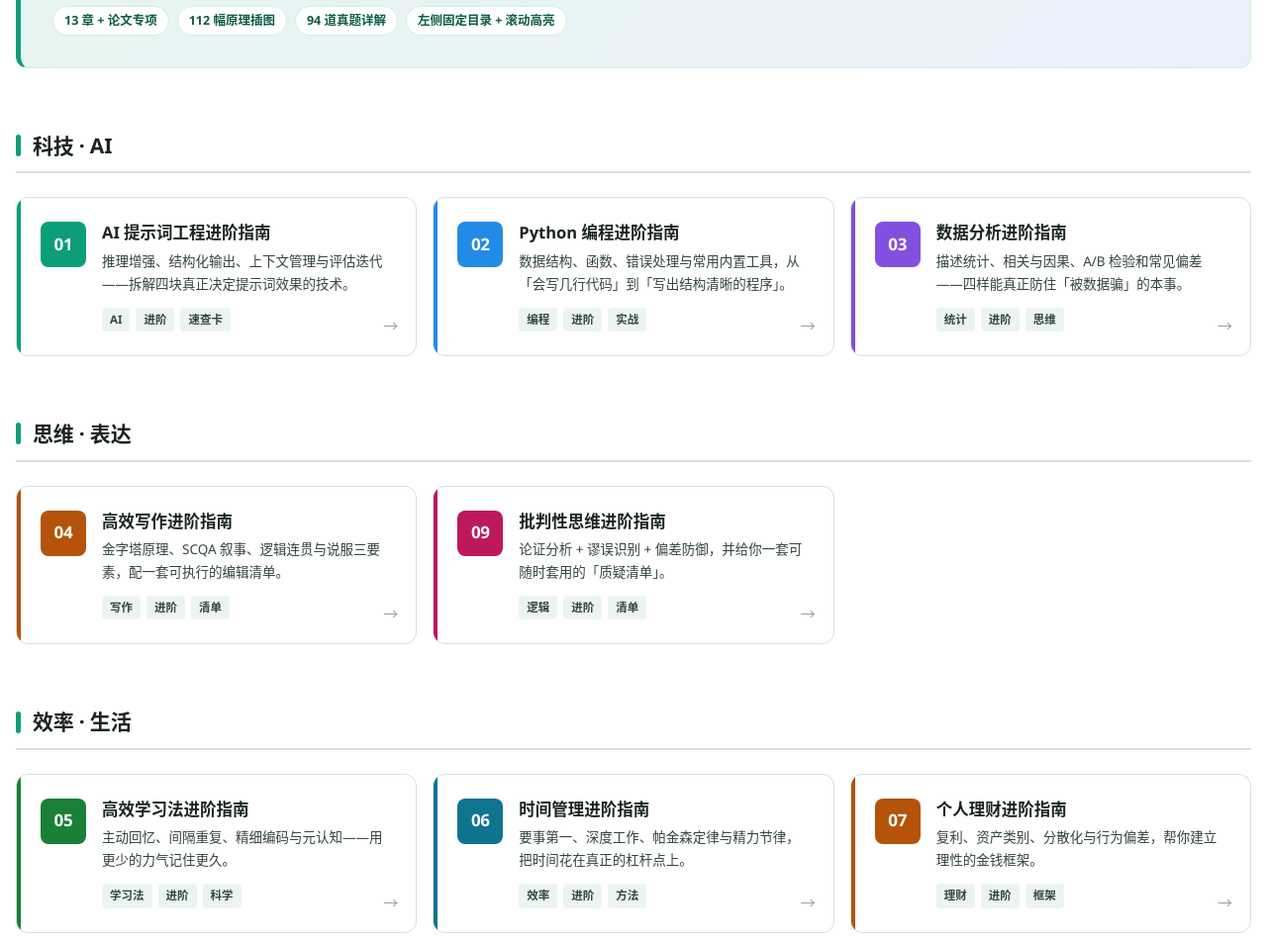
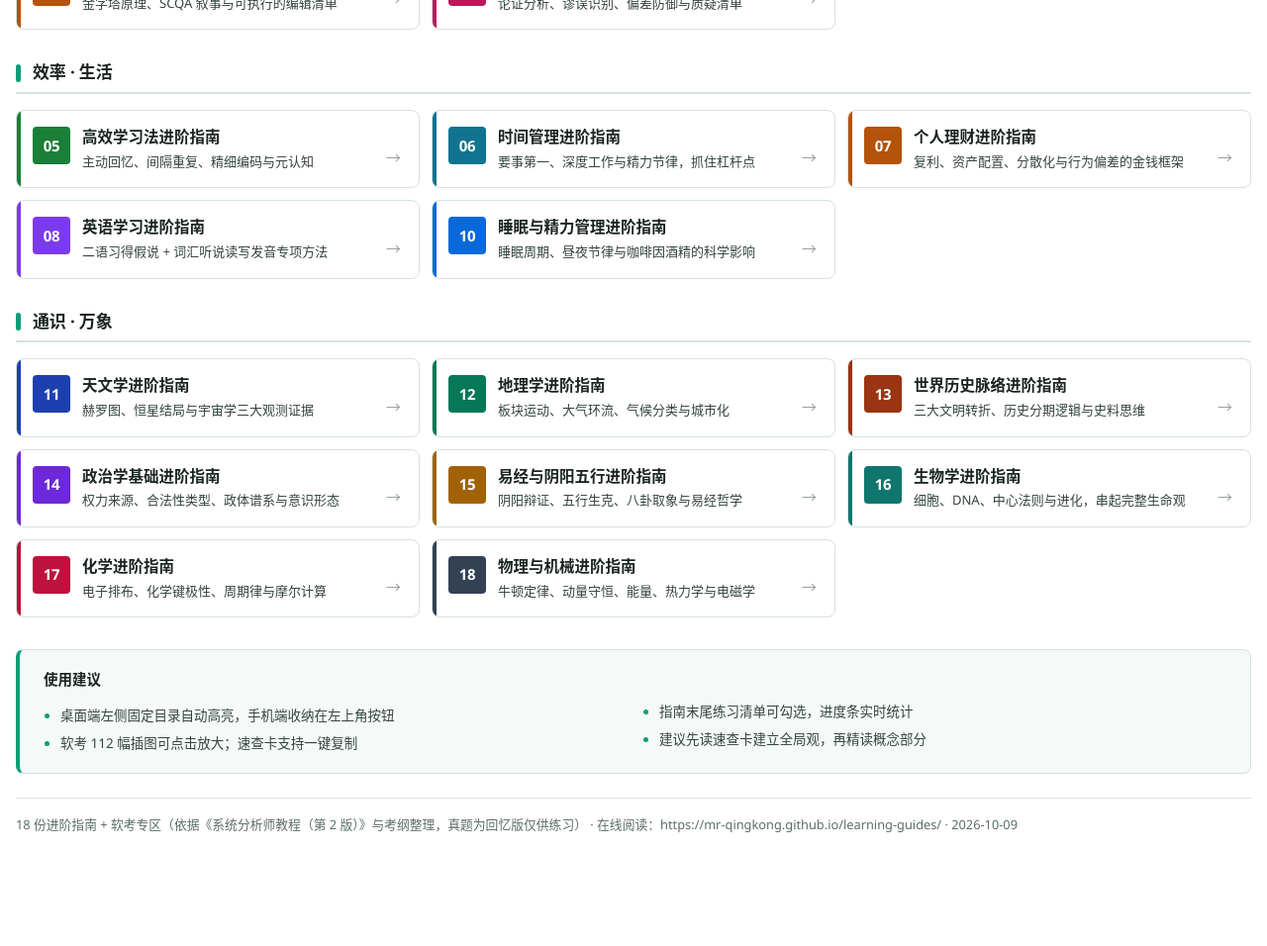
Before and after one commit to Mr-Qingkong/learning-guides, a plain HTML site: page index.html in a window 1280 px wide. Shown: the part 672-1628 px from the top of the page at 99% size. After the commit the page ends 1581 px from the top, so only its background shows below. Drawn offline with Linux system fonts and the light colour scheme.

Commit message:
hub: compact layout to minimize scrolling

```diff
--- a/_shared/style.css
+++ b/_shared/style.css
@@ -340,6 +340,34 @@ body.nav-open .sidebar-scrim { display: block; }
 /* 目录页更宽以铺满屏幕；指南页保持阅读友好的 1180px */
 body.hub-page .page__content,
 body.hub-page .report-intro__surface { max-width: 1380px; }
+
+/* —— 首页紧凑化：减少滚动 —— */
+body.hub-page { padding-top: 1.25rem; }
+body.hub-page .report-intro__surface { padding: var(--space-5) var(--space-6); }
+body.hub-page .report-intro h1 { font-size: clamp(22px, 2.6vw, 30px); }
+body.hub-page .report-intro__summary { margin-top: var(--space-2); font-size: 14.5px; line-height: 1.7; }
+body.hub-page .intro-meta { margin-top: var(--space-3); }
+body.hub-page .intro-meta span { font-size: 12px; padding: 3px 10px; }
+body.hub-page .featured { margin-top: 0; padding: var(--space-4) var(--space-5); border-left-width: 4px; }
+body.hub-page .featured h3 { font-size: 17px; }
+body.hub-page .featured .f-sub { font-size: 12.5px; margin-top: 2px; }
+body.hub-page .featured .f-logo { width: 42px; height: 42px; font-size: 18px; }
+body.hub-page .featured .f-meta { margin-top: var(--space-3); }
+body.hub-page .featured .f-meta span { font-size: 11.5px; padding: 2px 9px; }
+body.hub-page main section { margin-top: var(--space-6); }
+body.hub-page main section > h2 { font-size: 17px; padding-bottom: var(--space-2); margin-bottom: var(--space-4); }
+body.hub-page main section > h2 .bar { height: 18px; }
+body.hub-page .ch-grid { gap: var(--space-3); }
+body.hub-page .ch { padding: var(--space-4); gap: var(--space-3); border-radius: var(--radius-md); }
+body.hub-page .ch__no { width: 38px; height: 38px; font-size: 15px; border-radius: var(--radius-sm); }
+body.hub-page .ch__name { font-size: 15.5px; }
+body.hub-page .ch__desc { font-size: 13px; margin-top: 4px; line-height: 1.55; }
+body.hub-page .tips { margin-top: var(--space-6); padding: var(--space-4) var(--space-5); }
+body.hub-page .tips h3 { font-size: 14.5px; margin-bottom: var(--space-2); }
+body.hub-page .tips ul { columns: 2; column-gap: var(--space-6); margin-left: 1.1em; }
+body.hub-page .tips li { margin: 4px 0; break-inside: avoid; font-size: 13.5px; }
+body.hub-page footer { margin-top: var(--space-5); padding-top: var(--space-4); }
+body.hub-page footer .footnote { margin-top: 0; line-height: 1.7; }
 .hub-stats { display: grid; grid-template-columns: repeat(4, 1fr); gap: var(--space-3); margin-top: var(--space-7); }
 .hub-stat { background: var(--bg2); border: 1px solid var(--rule); border-radius: var(--radius-md); padding: var(--space-4); text-align: center; }
 .hub-stat b { display: block; font-size: 26px; font-weight: 700; color: var(--accent); line-height: 1.2; }
@@ -406,6 +434,8 @@ main section > h2 .bar { flex: none; width: 5px; height: 22px; background: var(-
   .report-intro__surface { padding: var(--space-5); }
   .grid-2, .grid-3, .compare, .ch-grid { grid-template-columns: 1fr; }
   main section > h2 { flex-wrap: wrap; font-size: 19px; }
+  body.hub-page main section > h2 { font-size: 16px; }
+  body.hub-page .tips ul { columns: 1; }
   table { font-size: 13px; }
   th, td { padding: 7px 9px; }
   .featured::after { display: none; }
--- a/index.html
+++ b/index.html
@@ -12,14 +12,13 @@
     <header class="report-intro">
       <div class="report-intro__surface">
         <div class="report-intro__content">
-          <span class="kicker">LEARNING GUIDES · 学习指南合集</span>
           <h1>十八份跨领域进阶学习指南 + 软考专区</h1>
-          <p class="report-intro__summary">从 AI、编程、数据分析，到天文地理、历史政治、生物化学与物理机械——每份指南都含核心概念精讲、速记表格、可复制的速查卡和可勾选的练习清单。外加一套完整的「系统分析师（软考）考点精讲」专区：13 章逐条讲透概念、112 幅原理插图、94 道真题详解。</p>
+          <p class="report-intro__summary">从 AI、编程到天文地理、历史政治、生物化学与物理机械——每份指南含核心概念精讲、速记表格、可复制的速查卡与可勾选的练习清单。</p>
           <div class="intro-meta">
             <span>18 份进阶指南</span>
             <span>4 大主题分类</span>
             <span>软考 13 章 + 论文专项</span>
-            <span>版本 v2.1 · 2026-10-09</span>
+            <span>112 幅原理插图</span>
           </div>
         </div>
       </div>
@@ -27,27 +26,19 @@
 
     <div class="page__content">
       <main>
-        <div class="hub-stats">
-          <div class="hub-stat"><b>18</b><span>进阶学习指南</span></div>
-          <div class="hub-stat"><b>4</b><span>主题分类</span></div>
-          <div class="hub-stat"><b>14</b><span>软考分册（13 章 + 论文）</span></div>
-          <div class="hub-stat"><b>112+</b><span>软考原理插图</span></div>
-        </div>
-
         <!-- ===== 软考专区（置顶）===== -->
         <a class="featured" href="软考/index.html">
           <div class="f-head">
             <span class="f-logo">软</span>
             <div>
               <h3>软考专区 · 系统分析师考点精讲与真题详解</h3>
-              <div class="f-sub">按官方教程章节分册：逐条讲透概念、真实原理插图（可放大细看）、复杂题完整推导，附历年真题详解与论文写作专项。</div>
+              <div class="f-sub">逐条讲透概念、原理插图可放大细看、真题完整推导，附论文写作专项。</div>
             </div>
           </div>
           <div class="f-meta">
             <span>13 章 + 论文专项</span>
             <span>112 幅原理插图</span>
             <span>94 道真题详解</span>
-            <span>左侧固定目录 + 滚动高亮</span>
           </div>
         </a>
 
@@ -59,8 +50,7 @@
               <span class="ch__no">01</span>
               <div class="ch__body">
                 <div class="ch__name">AI 提示词工程进阶指南</div>
-                <div class="ch__desc">推理增强、结构化输出、上下文管理与评估迭代——拆解四块真正决定提示词效果的技术。</div>
-                <div class="ch__tags"><b>AI</b><b>进阶</b><b>速查卡</b></div>
+                <div class="ch__desc">推理增强、结构化输出、上下文管理与评估迭代</div>
               </div>
               <span class="ch__arrow">→</span>
             </a>
@@ -68,8 +58,7 @@
               <span class="ch__no">02</span>
               <div class="ch__body">
                 <div class="ch__name">Python 编程进阶指南</div>
-                <div class="ch__desc">数据结构、函数、错误处理与常用内置工具，从「会写几行代码」到「写出结构清晰的程序」。</div>
-                <div class="ch__tags"><b>编程</b><b>进阶</b><b>实战</b></div>
+                <div class="ch__desc">数据结构、函数、错误处理，写出清晰可复用的程序</div>
               </div>
               <span class="ch__arrow">→</span>
             </a>
@@ -77,8 +66,7 @@
               <span class="ch__no">03</span>
               <div class="ch__body">
                 <div class="ch__name">数据分析进阶指南</div>
-                <div class="ch__desc">描述统计、相关与因果、A/B 检验和常见偏差——四样能真正防住「被数据骗」的本事。</div>
-                <div class="ch__tags"><b>统计</b><b>进阶</b><b>思维</b></div>
+                <div class="ch__desc">描述统计、因果识别、A/B 检验与偏差防御</div>
               </div>
               <span class="ch__arrow">→</span>
             </a>
@@ -93,8 +81,7 @@
               <span class="ch__no">04</span>
               <div class="ch__body">
                 <div class="ch__name">高效写作进阶指南</div>
-                <div class="ch__desc">金字塔原理、SCQA 叙事、逻辑连贯与说服三要素，配一套可执行的编辑清单。</div>
-                <div class="ch__tags"><b>写作</b><b>进阶</b><b>清单</b></div>
+                <div class="ch__desc">金字塔原理、SCQA 叙事与可执行的编辑清单</div>
               </div>
               <span class="ch__arrow">→</span>
             </a>
@@ -102,8 +89,7 @@
               <span class="ch__no">09</span>
               <div class="ch__body">
                 <div class="ch__name">批判性思维进阶指南</div>
-                <div class="ch__desc">论证分析 + 谬误识别 + 偏差防御，并给你一套可随时套用的「质疑清单」。</div>
-                <div class="ch__tags"><b>逻辑</b><b>进阶</b><b>清单</b></div>
+                <div class="ch__desc">论证分析、谬误识别、偏差防御与质疑清单</div>
               </div>
               <span class="ch__arrow">→</span>
             </a>
@@ -118,8 +104,7 @@
               <span class="ch__no">05</span>
               <div class="ch__body">
                 <div class="ch__name">高效学习法进阶指南</div>
-                <div class="ch__desc">主动回忆、间隔重复、精细编码与元认知——用更少的力气记住更久。</div>
-                <div class="ch__tags"><b>学习法</b><b>进阶</b><b>科学</b></div>
+                <div class="ch__desc">主动回忆、间隔重复、精细编码与元认知</div>
               </div>
               <span class="ch__arrow">→</span>
             </a>
@@ -127,8 +112,7 @@
               <span class="ch__no">06</span>
               <div class="ch__body">
                 <div class="ch__name">时间管理进阶指南</div>
-                <div class="ch__desc">要事第一、深度工作、帕金森定律与精力节律，把时间花在真正的杠杆点上。</div>
-                <div class="ch__tags"><b>效率</b><b>进阶</b><b>方法</b></div>
+                <div class="ch__desc">要事第一、深度工作与精力节律，抓住杠杆点</div>
               </div>
               <span class="ch__arrow">→</span>
             </a>
@@ -136,8 +120,7 @@
               <span class="ch__no">07</span>
               <div class="ch__body">
                 <div class="ch__name">个人理财进阶指南</div>
-                <div class="ch__desc">复利、资产类别、分散化与行为偏差，帮你建立理性的金钱框架。</div>
-                <div class="ch__tags"><b>理财</b><b>进阶</b><b>框架</b></div>
+                <div class="ch__desc">复利、资产配置、分散化与行为偏差的金钱框架</div>
               </div>
               <span class="ch__arrow">→</span>
             </a>
@@ -145,8 +128,7 @@
               <span class="ch__no">08</span>
               <div class="ch__body">
                 <div class="ch__name">英语学习进阶指南</div>
-                <div class="ch__desc">二语习得关键假说 + 词汇、听说、读写、发音专项方法，告别「背了忘、开不了口」。</div>
-                <div class="ch__tags"><b>语言</b><b>进阶</b><b>方法</b></div>
+                <div class="ch__desc">二语习得假说 + 词汇听说读写发音专项方法</div>
               </div>
               <span class="ch__arrow">→</span>
             </a>
@@ -154,8 +136,7 @@
               <span class="ch__no">10</span>
               <div class="ch__body">
                 <div class="ch__name">睡眠与精力管理进阶指南</div>
-                <div class="ch__desc">睡眠周期、昼夜节律、咖啡因与酒精的影响，以及如何科学应对失眠。</div>
-                <div class="ch__tags"><b>健康</b><b>进阶</b><b>科学</b></div>
+                <div class="ch__desc">睡眠周期、昼夜节律与咖啡因酒精的科学影响</div>
               </div>
               <span class="ch__arrow">→</span>
             </a>
@@ -170,8 +151,7 @@
               <span class="ch__no">11</span>
               <div class="ch__body">
                 <div class="ch__name">天文学进阶指南</div>
-                <div class="ch__desc">赫罗图、恒星结局、宇宙膨胀与暗物质暗能量——天文学的硬核部分。</div>
-                <div class="ch__tags"><b>天文</b><b>通识</b><b>硬核</b></div>
+                <div class="ch__desc">赫罗图、恒星结局与宇宙学三大观测证据</div>
               </div>
               <span class="ch__arrow">→</span>
             </a>
@@ -179,8 +159,7 @@
               <span class="ch__no">12</span>
               <div class="ch__body">
                 <div class="ch__name">地理学进阶指南</div>
-                <div class="ch__desc">地球内部结构、板块运动、大气环流、气候分类与城市化，串起地球系统的运作。</div>
-                <div class="ch__tags"><b>地理</b><b>通识</b><b>系统</b></div>
+                <div class="ch__desc">板块运动、大气环流、气候分类与城市化</div>
               </div>
               <span class="ch__arrow">→</span>
             </a>
@@ -188,8 +167,7 @@
               <span class="ch__no">13</span>
               <div class="ch__body">
                 <div class="ch__name">世界历史脉络进阶指南</div>
-                <div class="ch__desc">三大文明转折、历史分期背后的逻辑，以及用史料思维读历史的方法。</div>
-                <div class="ch__tags"><b>历史</b><b>通识</b><b>脉络</b></div>
+                <div class="ch__desc">三大文明转折、历史分期逻辑与史料思维</div>
               </div>
               <span class="ch__arrow">→</span>
             </a>
@@ -197,8 +175,7 @@
               <span class="ch__no">14</span>
               <div class="ch__body">
                 <div class="ch__name">政治学基础进阶指南</div>
-                <div class="ch__desc">权力的来源、合法性的类型、政体的谱系与意识形态的分野，看懂政治现象。</div>
-                <div class="ch__tags"><b>政治</b><b>通识</b><b>学术</b></div>
+                <div class="ch__desc">权力来源、合法性类型、政体谱系与意识形态</div>
               </div>
               <span class="ch__arrow">→</span>
             </a>
@@ -206,8 +183,7 @@
               <span class="ch__no">15</span>
               <div class="ch__body">
                 <div class="ch__name">易经与阴阳五行进阶指南</div>
-                <div class="ch__desc">阴阳辩证、五行生克、八卦取象与《易经》的哲学地位——系统梳理三千年思维体系。</div>
-                <div class="ch__tags"><b>易学</b><b>通识</b><b>哲学</b></div>
+                <div class="ch__desc">阴阳辩证、五行生克、八卦取象与易经哲学</div>
               </div>
               <span class="ch__arrow">→</span>
             </a>
@@ -215,8 +191,7 @@
               <span class="ch__no">16</span>
               <div class="ch__body">
                 <div class="ch__name">生物学进阶指南</div>
-                <div class="ch__desc">细胞、DNA、中心法则与进化——四大支柱串成完整的生命观。</div>
-                <div class="ch__tags"><b>生物</b><b>通识</b><b>主线</b></div>
+                <div class="ch__desc">细胞、DNA、中心法则与进化，串起完整生命观</div>
               </div>
               <span class="ch__arrow">→</span>
             </a>
@@ -224,8 +199,7 @@
               <span class="ch__no">17</span>
               <div class="ch__body">
                 <div class="ch__name">化学进阶指南</div>
-                <div class="ch__desc">电子排布、化学键极性、元素周期律与摩尔计算——进入化学的「规律层」。</div>
-                <div class="ch__tags"><b>化学</b><b>通识</b><b>规律</b></div>
+                <div class="ch__desc">电子排布、化学键极性、周期律与摩尔计算</div>
               </div>
               <span class="ch__arrow">→</span>
             </a>
@@ -233,8 +207,7 @@
               <span class="ch__no">18</span>
               <div class="ch__body">
                 <div class="ch__name">物理与机械进阶指南</div>
-                <div class="ch__desc">牛顿定律、动量守恒、能量、简单机械、热力学与电磁学——用公式讲清「力如何改变世界」。</div>
-                <div class="ch__tags"><b>物理</b><b>通识</b><b>公式</b></div>
+                <div class="ch__desc">牛顿定律、动量守恒、能量、热力学与电磁学</div>
               </div>
               <span class="ch__arrow">→</span>
             </a>
@@ -244,23 +217,16 @@
         <div class="tips">
           <h3>使用建议</h3>
           <ul>
-            <li>每份指南桌面端左侧都有<b>固定目录栏</b>，滚动时自动高亮当前小节，点击可快速跳转；手机端目录收纳在左上角按钮。</li>
-            <li>软考专区的 <b>112 幅原理插图可点击放大</b>细看，按 Esc 或点击空白处关闭；指南中的速查卡可直接一键复制。</li>
-            <li>每份指南末尾的<b>练习清单可逐项勾选</b>，进度条实时统计完成度。</li>
-            <li>建议按主题分类循序渐进，先读「速查卡」建立全局观，再精读概念部分。</li>
+            <li>桌面端左侧固定目录自动高亮，手机端收纳在左上角按钮</li>
+            <li>软考 112 幅插图可点击放大；速查卡支持一键复制</li>
+            <li>指南末尾练习清单可勾选，进度条实时统计</li>
+            <li>建议先读速查卡建立全局观，再精读概念部分</li>
           </ul>
         </div>
       </main>
 
       <footer>
-        <h2>关于本合集</h2>
-        <div class="sources">
-          <ol>
-            <li>18 份进阶指南：面向零基础到进阶的跨领域通识与技能学习资料，配速记表格、速查卡与练习清单。</li>
-            <li>软考专区：依据《系统分析师教程（第 2 版）》与考试大纲整理，标注「教程 / 补充」来源；真题为回忆版，仅供练习。</li>
-          </ol>
-        </div>
-        <p class="footnote">在线阅读：https://mr-qingkong.github.io/learning-guides/ · 由 Trae Work 生成 · 2026-10-09</p>
+        <p class="footnote">18 份进阶指南 + 软考专区（依据《系统分析师教程（第 2 版）》与考纲整理，真题为回忆版仅供练习） · 在线阅读：https://mr-qingkong.github.io/learning-guides/ · 2026-10-09</p>
       </footer>
     </div>
   </article>
```
